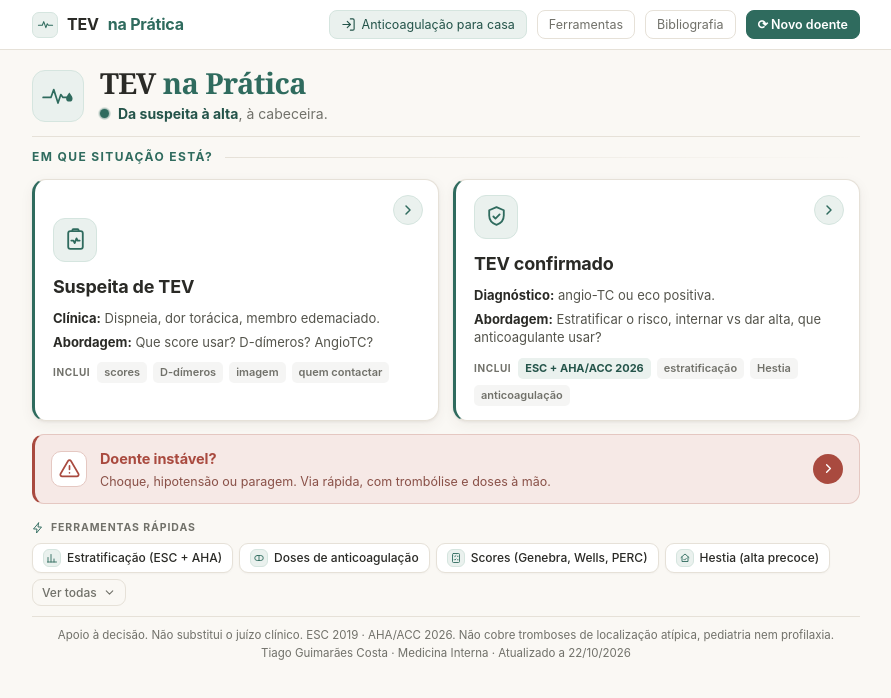
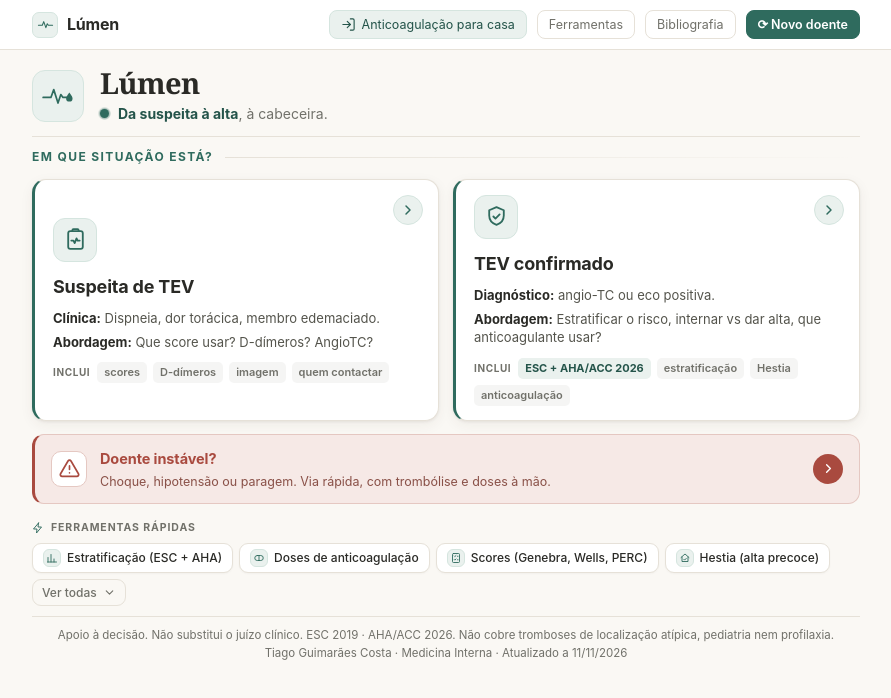
Before and after one commit to tiagojgcc/TEV, a plain HTML site: page index.html in a window 1280 px wide. Shown: the whole page, without its empty margins (194-1085 px from the left). Drawn offline with Linux system fonts and the light colour scheme.

Commit message:
Nome da ferramenta passa a Lúmen (cabeçalho, ecrã inicial e título da página)
Co-Authored-By: Claude Opus 5.5 <noreply@anthropic.com>
Claude-Session: https://claude.ai/code/session_011RWvCoQf5rCZKE6P8f3iwc

```diff
--- a/_fonte/testes/aleatorio.js
+++ b/_fonte/testes/aleatorio.js
@@ -1,4 +1,4 @@
-// Percursos aleatórios: percorre "TEV na Prática" (index.html) com escolhas ao acaso e verifica, no fim de cada percurso,
+// Percursos aleatórios: percorre "Lúmen" (index.html) com escolhas ao acaso e verifica, no fim de cada percurso,
 // regras que nunca podem falhar. Não compara com uma nota esperada (isso é o casos.js); serve para encontrar erros
 // e medir a cobertura (ecrãs visitados, botões clicados, tipos de linha da nota).
 // Correr depois do build:  NODE_PATH=$(npm root -g) node _fonte/testes/aleatorio.js [percursos] [semente]
--- a/_fonte/testes/casos.js
+++ b/_fonte/testes/casos.js
@@ -1,4 +1,4 @@
-// Casos de regressão: percorre "TEV na Prática" (index.html) com casos clínicos e imprime o ecrã final e a nota.
+// Casos de regressão: percorre "Lúmen" (index.html) com casos clínicos e imprime o ecrã final e a nota.
 // Correr depois do build:  NODE_PATH=$(npm root -g) node _fonte/testes/casos.js   (opcional: CASE_IDS=C5,C12)
 // Cada caso tem o percurso esperado e a nota esperada registados em casos-esperado.md; comparar à mão ou com diff.
 const { chromium } = require('playwright');
--- a/index.html
+++ b/index.html
@@ -3,11 +3,11 @@
 <head>
 <meta charset="utf-8">
 <meta name="viewport" content="width=device-width, initial-scale=1">
-<title>TEV na Prática: apoio à decisão</title>
+<title>Lúmen: apoio à decisão no TEV</title>
 <meta name="description" content="Apoio à decisão no tromboembolismo venoso (TEP e TVP) na urgência e na enfermaria, da suspeita à nota clínica. Baseado nas guidelines ESC 2019, AHA/ACC 2026, ESVS 2021, ASH 2020 e CHEST 2021.">
 <meta property="og:type" content="website">
 <meta property="og:locale" content="pt_PT">
-<meta property="og:title" content="TEV na Prática: apoio à decisão">
+<meta property="og:title" content="Lúmen: apoio à decisão no TEV">
 <meta property="og:description" content="Apoio à decisão no tromboembolismo venoso (TEP e TVP) na urgência e na enfermaria, da suspeita à nota clínica.">
 <meta property="og:url" content="https://tiagojgcc.github.io/TEV/">
 <meta name="twitter:card" content="summary">
@@ -253,7 +253,7 @@ body.v-home footer{padding:10px 16px 16px;border-top:1px solid var(--line);margi
 <header><div class="hb">
   <div class="brand" onclick="restart()">
     <span class="dot"><svg viewBox="0 0 48 34" fill="none" stroke="var(--ac)" stroke-width="3" stroke-linecap="round" stroke-linejoin="round"><path d="M4 19 H15 L19 9 L25 26 L29 15 L32 19 H44"/></svg></span>
-    TEV <span class="nm">na Prática</span>
+    Lúmen
   </div>
   <div class="sp"></div>
   <button class="hbtn util" onclick="altaGo()"><svg viewBox="0 0 24 24" fill="none" stroke="currentColor" stroke-width="1.8" stroke-linecap="round" stroke-linejoin="round"><path d="M15 3h4a2 2 0 0 1 2 2v14a2 2 0 0 1-2 2h-4"/><path d="M10 17l5-5-5-5"/><path d="M15 12H3"/></svg>Anticoagulação para casa</button>
@@ -263,7 +263,7 @@ body.v-home footer{padding:10px 16px 16px;border-top:1px solid var(--line);margi
 </div></header>
 <div id="crumbs"></div>
 <main><div id="app"></div>
-<footer>Apoio à decisão. Não substitui o juízo clínico. ESC 2019 · AHA/ACC 2026. Não cobre tromboses de localização atípica, pediatria nem profilaxia.<br>Tiago Guimarães Costa · Medicina Interna · Atualizado a 22/10/2026</footer>
+<footer>Apoio à decisão. Não substitui o juízo clínico. ESC 2019 · AHA/ACC 2026. Não cobre tromboses de localização atípica, pediatria nem profilaxia.<br>Tiago Guimarães Costa · Medicina Interna · Atualizado a 11/11/2026</footer>
 </main>
 
 <div class="notewrap"><div class="notecard"><div class="notein">
@@ -627,7 +627,7 @@ SCREENS.home = { crumb:"Início", html: () => `
   <div class="hero">
     <div class="mark"><svg viewBox="0 0 48 34" fill="none" stroke="var(--ac)" stroke-width="2.4" stroke-linecap="round" stroke-linejoin="round"><path d="M3 19 H14 L18 8 L24 27 L28 15 L31 19 H36"/><path d="M40 12 c3 4 4.5 6.2 4.5 8.4 a4.5 4.5 0 0 1 -9 0 C35.5 18.2 37 16 40 12 Z" fill="var(--ac)" stroke="none"/></svg></div>
     <div class="hgroup">
-      <h1 class="wm serif">TEV <span>na Prática</span></h1>
+      <h1 class="wm serif">Lúmen</h1>
       <div class="htag"><span class="beat"><span></span></span><span><b>Da suspeita à alta</b>, à cabeceira.</span></div>
     </div>
   </div>
```
Also changed, not shown: _fonte/g1.html (+3 -3 lines), _fonte/g3.html (+1 -1 lines), 1 other file.
